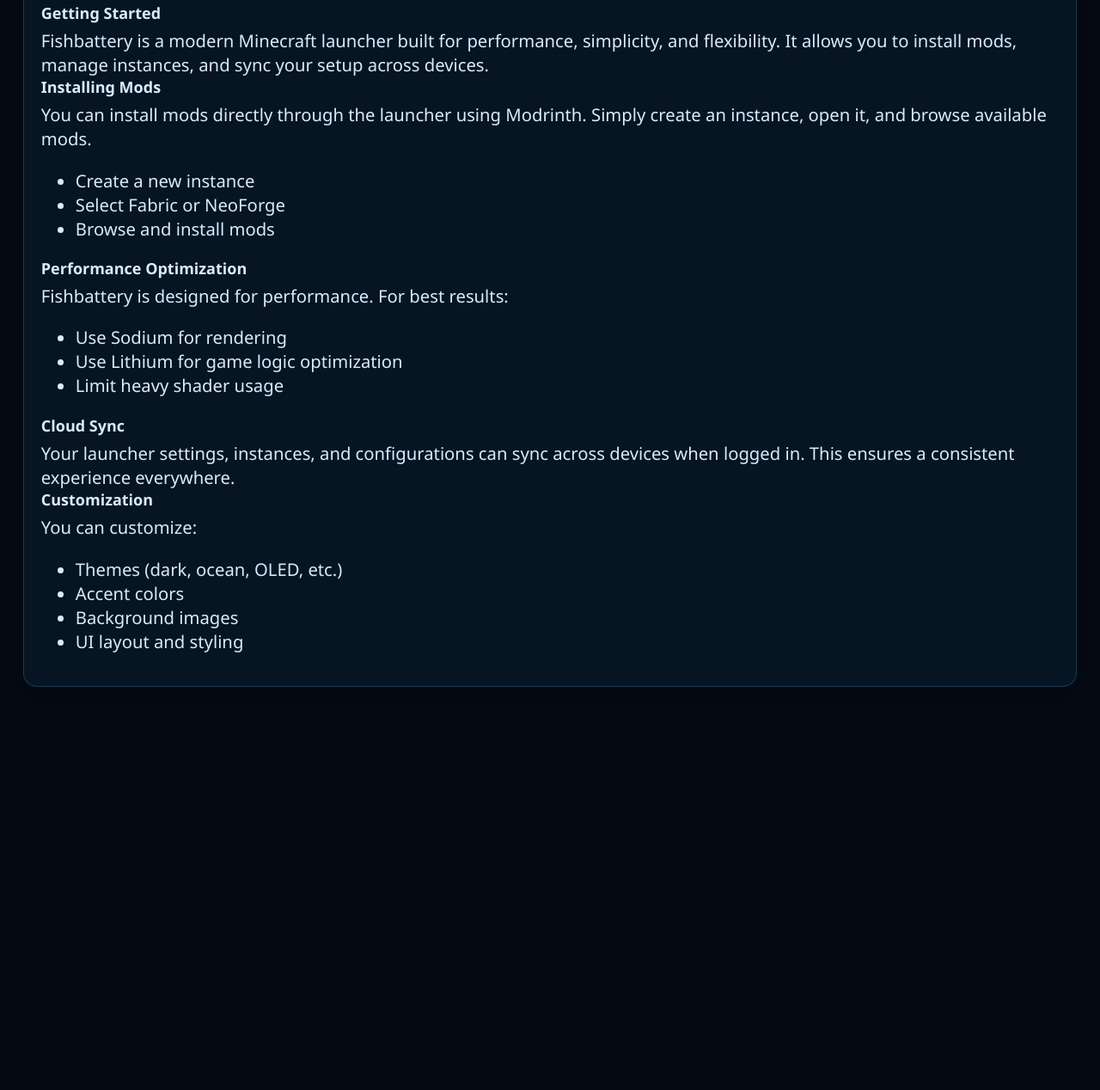
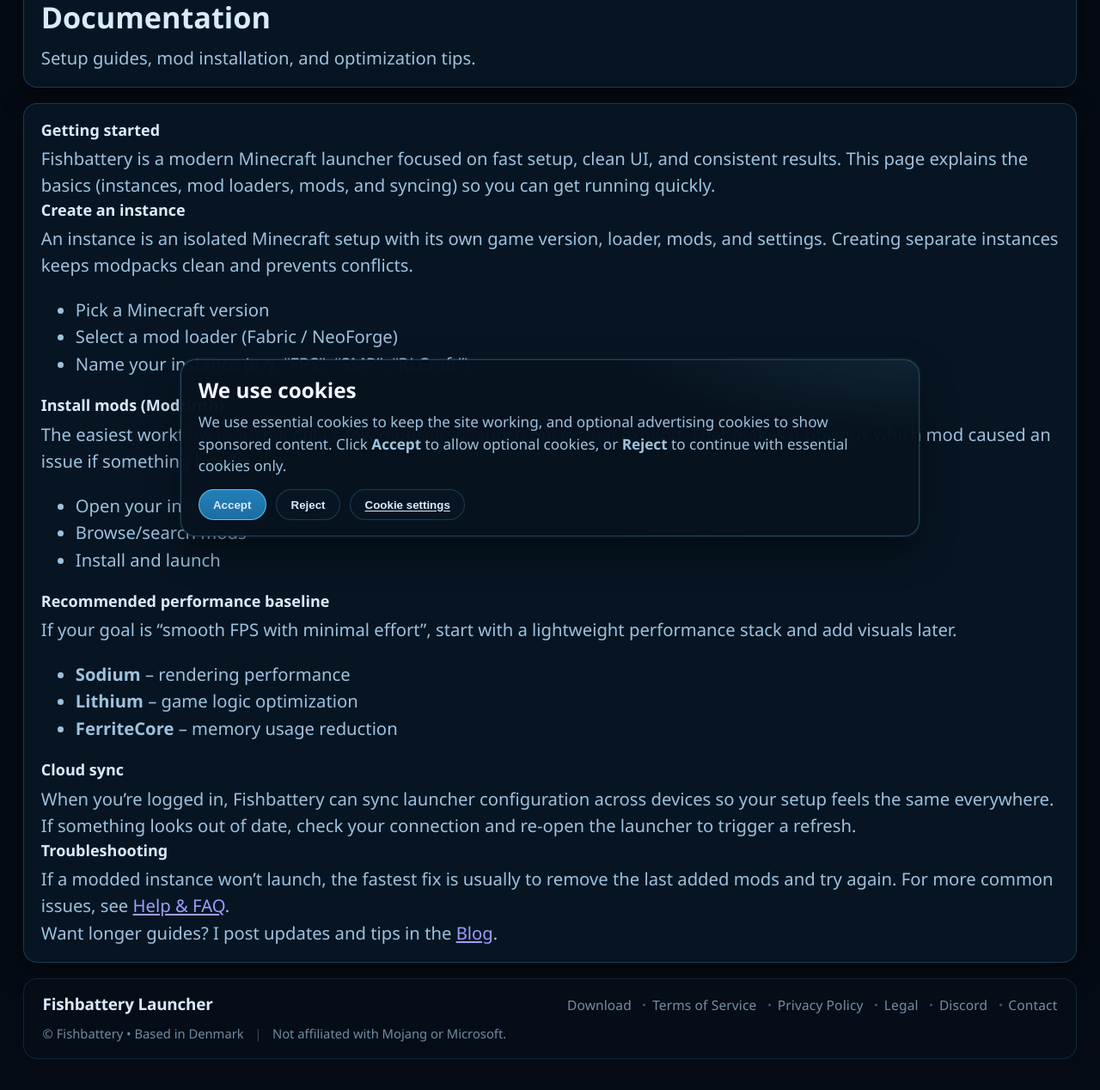
Before and after one commit to fishbatteryapp/fishbattery-web, a website: page docs.html in a window 1280 px wide. Shown: the part 158-1426 px from the top of the page at 86% size. Before the commit the page ends 993 px from the top, so only its background shows below. Drawn offline with Linux system fonts and the light colour scheme.

Commit message:
Update docs.html

```diff
--- a/docs.html
+++ b/docs.html
@@ -1,6 +1,7 @@
 <!doctype html>
 <html lang="en">
   <head>
+    <link rel="icon" type="image/x-icon" href="/assets/Logo transparent.png">
     <meta charset="UTF-8" />
     <meta name="viewport" content="width=device-width, initial-scale=1.0" />
     <title>Docs - Fishbattery</title>
@@ -10,61 +11,110 @@
     <div class="bg"></div>
 
     <main class="page narrow page-legal">
+      <!-- Global site topbar and auth action mount point -->
       <header class="topbar card">
+        <div class="top-left">
           <a class="brand" href="./index.html">Fishbattery</a>
+          <nav class="top-links">
+            <a href="./download.html">Download</a>
+            <a href="./docs.html" class="active">Docs</a>
+            <a href="./blog.html">Blog</a>
+            <a href="./help.html">Help</a>
+            <a href="https://discord.gg/yT5zRsRXsf" target="_blank" rel="noreferrer">Discord</a>
+          </nav>
+        </div>
+        <div id="authActions" class="actions"></div>
       </header>
 
-    <section class="card">
+      <!-- Page header -->
+      <header class="card">
+        <p class="kicker">Resources</p>
         <h1>Documentation</h1>
+        <p class="lead">Setup guides, mod installation, and optimization tips.</p>
+      </header>
 
-      <h2>Getting Started</h2>
+      <section class="card legal-content">
+        <article>
+          <h2>Getting started</h2>
           <p>
-        Fishbattery is a modern Minecraft launcher built for performance,
-        simplicity, and flexibility. It allows you to install mods, manage
-        instances, and sync your setup across devices.
+            Fishbattery is a modern Minecraft launcher focused on fast setup, clean UI, and consistent results.
+            This page explains the basics (instances, mod loaders, mods, and syncing) so you can get running quickly.
           </p>
 
-      <h2>Installing Mods</h2>
+          <h2>Create an instance</h2>
           <p>
-        You can install mods directly through the launcher using Modrinth.
-        Simply create an instance, open it, and browse available mods.
+            An instance is an isolated Minecraft setup with its own game version, loader, mods, and settings.
+            Creating separate instances keeps modpacks clean and prevents conflicts.
+          </p>
+          <ul>
+            <li>Pick a Minecraft version</li>
+            <li>Select a mod loader (Fabric / NeoForge)</li>
+            <li>Name your instance (e.g. “FPS”, “SMP”, “RLCraft”) </li>
+          </ul>
+
+          <h2>Install mods (Modrinth)</h2>
+          <p>
+            The easiest workflow is: install only a few mods first, launch once, then expand.
+            That makes it obvious which mod caused an issue if something breaks.
+          </p>
+          <ul>
+            <li>Open your instance</li>
+            <li>Browse/search mods</li>
+            <li>Install and launch</li>
+          </ul>
+
+          <h2>Recommended performance baseline</h2>
+          <p>
+            If your goal is “smooth FPS with minimal effort”, start with a lightweight performance stack and
+            add visuals later.
+          </p>
+          <ul>
+            <li><strong>Sodium</strong> – rendering performance</li>
+            <li><strong>Lithium</strong> – game logic optimization</li>
+            <li><strong>FerriteCore</strong> – memory usage reduction</li>
+          </ul>
+
+          <h2>Cloud sync</h2>
+          <p>
+            When you’re logged in, Fishbattery can sync launcher configuration across devices so your setup feels the same everywhere.
+            If something looks out of date, check your connection and re-open the launcher to trigger a refresh.
           </p>
 
-      <ul>
-        <li>Create a new instance</li>
-        <li>Select Fabric or NeoForge</li>
-        <li>Browse and install mods</li>
-      </ul>
-
-      <h2>Performance Optimization</h2>
+          <h2>Troubleshooting</h2>
           <p>
-        Fishbattery is designed for performance. For best results:
+            If a modded instance won’t launch, the fastest fix is usually to remove the last added mods and try again.
+            For more common issues, see <a href="./help.html">Help & FAQ</a>.
           </p>
 
-      <ul>
-        <li>Use Sodium for rendering</li>
-        <li>Use Lithium for game logic optimization</li>
-        <li>Limit heavy shader usage</li>
-      </ul>
+          <p>
+            Want longer guides? I post updates and tips in the <a href="./blog.html">Blog</a>.
+          </p>
+        </article>
+      </section>
 
-      <h2>Cloud Sync</h2>
-      <p>
-        Your launcher settings, instances, and configurations can sync across
-        devices when logged in. This ensures a consistent experience everywhere.
-      </p>
+      <footer class="card legal-footer">
+        <div class="legal-main">
+          <strong>Fishbattery Launcher</strong>
 
-      <h2>Customization</h2>
-      <p>
-        You can customize:
-      </p>
-      <ul>
-        <li>Themes (dark, ocean, OLED, etc.)</li>
-        <li>Accent colors</li>
-        <li>Background images</li>
-        <li>UI layout and styling</li>
-      </ul>
+          <div class="legal-links">
+            <a href="./download.html">Download</a>
+            <a href="./terms.html">Terms of Service</a>
+            <a href="./privacy.html">Privacy Policy</a>
+            <a href="./legal.html">Legal</a>
+            <a href="https://discord.gg/yT5zRsRXsf" target="_blank" rel="noreferrer">Discord</a>
+            <a href="mailto:support@fishbattery.app">Contact</a>
+          </div>
+        </div>
 
-    </section>
+        <div class="legal-copy">
+          <span>© Fishbattery • Based in Denmark</span>
+          <span>Not affiliated with Mojang or Microsoft.</span>
+        </div>
+      </footer>
     </main>
+
+    <!-- Shared consent/nav -->
+    <script src="./consent.js"></script>
+    <script src="./site-nav.js"></script>
   </body>
 </html>
```
Lines whose indentation alone changed are shown as unchanged.
